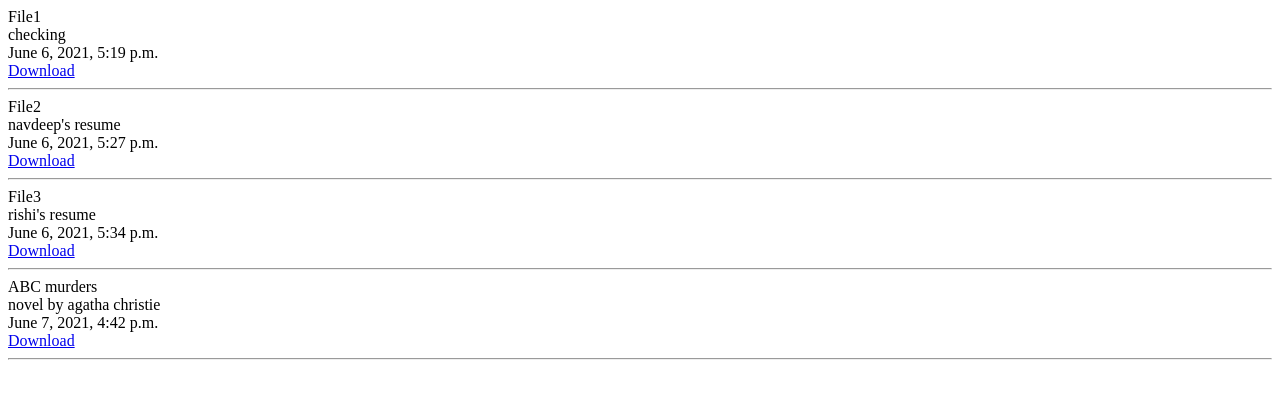
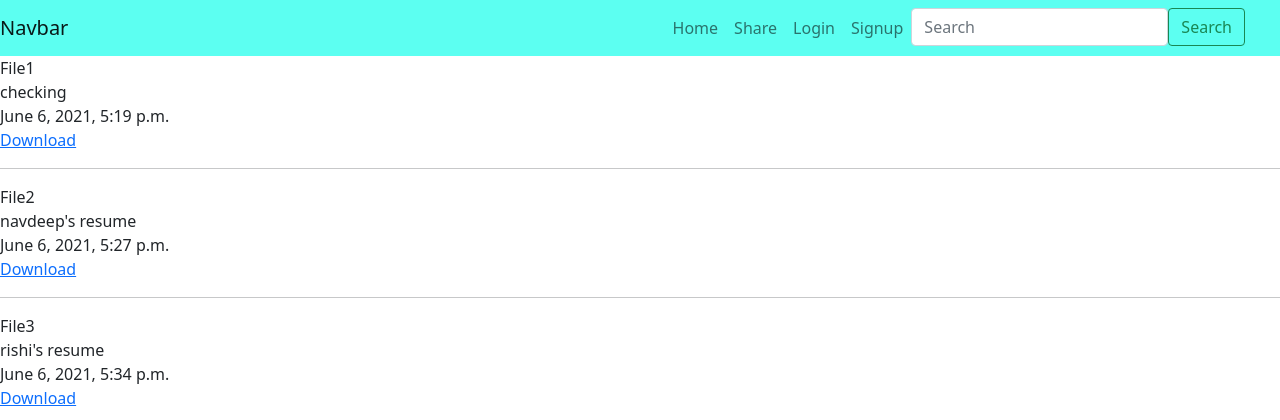
Before and after one commit to bhavesh-20/File-sharing-application, a Django app: page /list in a window 1280 px wide. Shown: the top 420 px of the page. Run offline with Django 3.2, Linux system fonts and the light colour scheme; data comes from the database, SQL or seed files in the repository; both versions use the stored data as it was after the commit; some libraries are stand-ins or nearby versions.

Commit message:
Added search feature

```diff
--- a/rocketshare/views.py
+++ b/rocketshare/views.py
@@ -4,6 +4,7 @@ from django.contrib.auth import login,logout,authenticate
 from django.contrib import messages
 from .models import *
 import re
+
 
 # Create your views here.
 regex_email = '^(\w|\.|\_|\-)+[@](\w|\_|\-|\.)+[.]\w{2,3}$'
@@ -88,6 +89,8 @@ def share(request):
         return render(request, 'rocketshare/share.html')
     else:
         filename, desc, file = request.POST['filename'], request.POST['description'], request.FILES['file']
+        if file.size > 2 * 10**6 and not request.user.is_authenticated:
+            return HttpResponse("File size exceeded, login to continue")
         newfile = SharedFile(name = filename, description = desc, actual_file = file)
         if request.user.is_authenticated:
             newfile.owner = request.user
@@ -98,4 +101,8 @@ def share(request):
 
 
 def listfiles(request):
-    return render(request, 'rocketshare/list.html', {'files': SharedFile.objects.all()})
+    if request.GET.get('search') and request.GET['search'] != '':
+        files = SharedFile.objects.filter(name__icontains = request.GET['search'])
+    else:
+        files = SharedFile.objects.all()
+    return render(request, 'rocketshare/list.html', {'files': files})
--- a/templates/base.html
+++ b/templates/base.html
@@ -37,7 +37,7 @@
         <div class="collapse navbar-collapse" id="navbarNavDropdown">
           <ul class="navbar-nav">
             <li class="nav-item active">
-              <a class="nav-link" href="#">Home</a>
+              <a class="nav-link" href="{% url 'index' %}">Home</a>
             </li>
             <li class="nav-item">
               <a class="nav-link" href="{% url 'share' %}">Share</a>
@@ -65,6 +65,10 @@
               </div>
             </li>
             {% endif %}
+            <li class = 'nav-item'>
+              {% block search %}
+              {% endblock %}
+            </li>
           </ul>
         </div>
       </nav>
--- a/templates/rocketshare/list.html
+++ b/templates/rocketshare/list.html
@@ -1,12 +1,23 @@
-<!DOCTYPE html>
-<html lang="en">
-<head>
-    <meta charset="UTF-8">
-    <meta http-equiv="X-UA-Compatible" content="IE=edge">
-    <meta name="viewport" content="width=device-width, initial-scale=1.0">
-    <title>Document</title>
-</head>
-<body>
+{% extends 'base.html' %}
+
+{% block style %}
+<style>
+    .custom_form{
+        display: flex;
+        flex-direction: row;
+    }
+</style>
+{% endblock %}
+
+{% block search %}
+<form class="form-inline my-2 my-lg-0 custom_form" method="get" action = "list">
+    {% csrf_token %}
+    <input class="form-control mr-sm-2" type="search" placeholder="Search" aria-label="Search" name = "search">
+    <input type="submit" class = "btn btn-outline-success my-2 my-sm-0 " value = "Search">
+</form>
+{% endblock %}
+
+{% block content %}
     {% for file in files %}
     {{file.name}}
     <br>
@@ -17,5 +28,4 @@
     <a href="{{ MEDIA_URL }}{{file.actual_file.url}}" download = {{file.name}}>Download</a>
     <hr>
     {% endfor %}
-</body>
-</html>
+{% endblock %}
```
Also changed, not shown: templates/rocketshare/index.html (+13 -0 lines), db.sqlite3, 1 other file.
